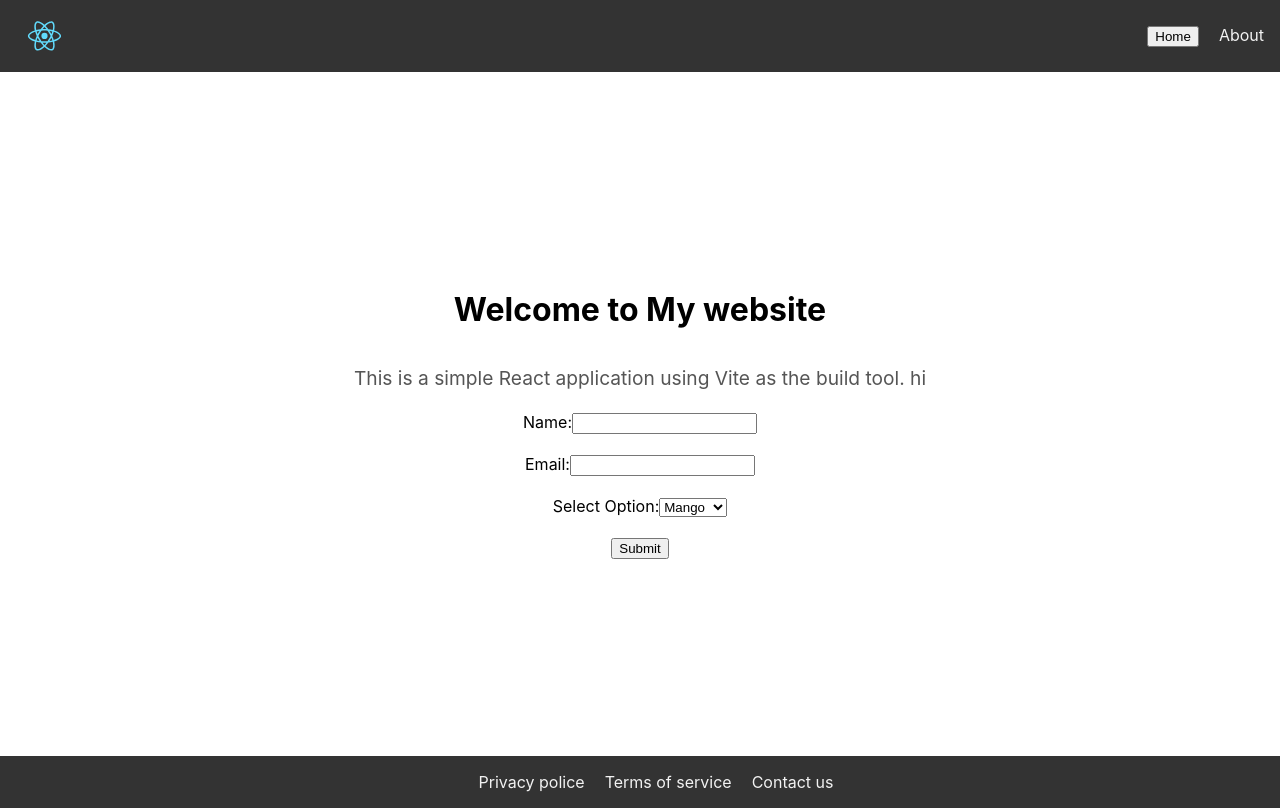
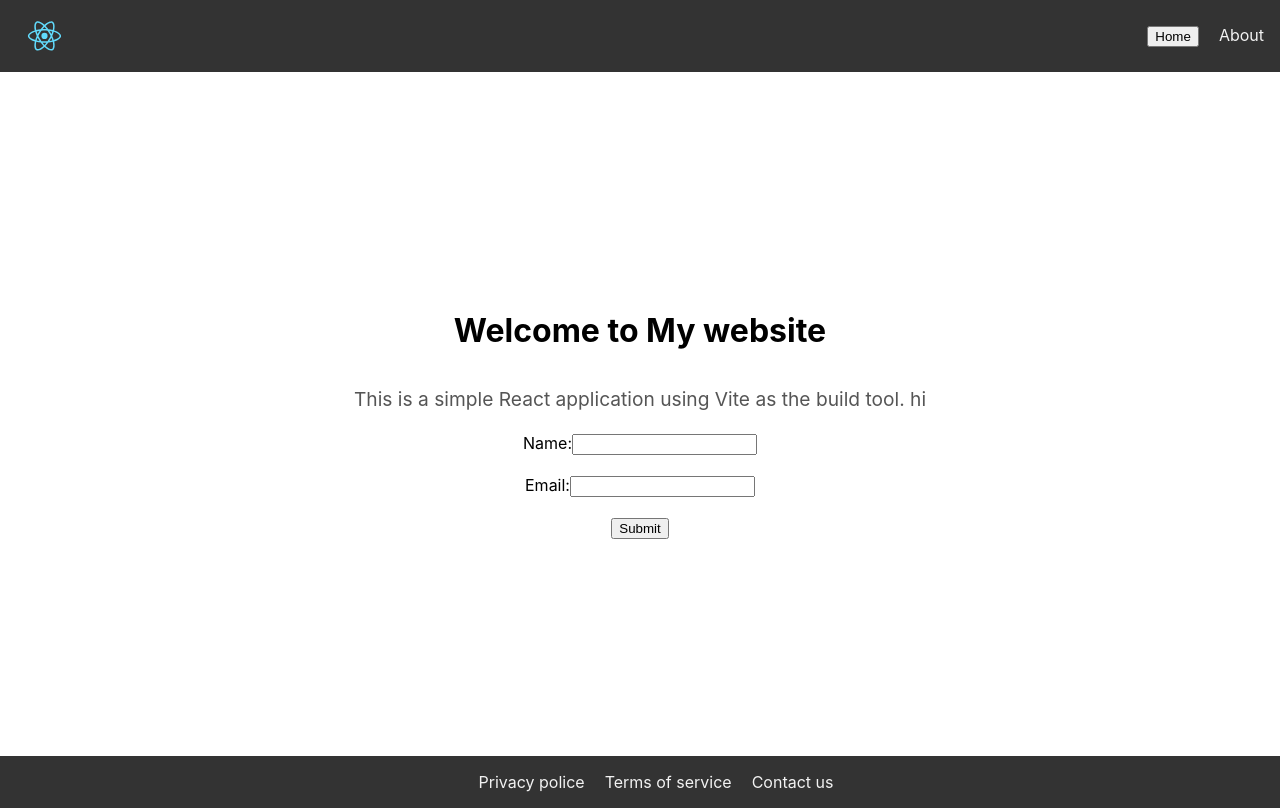
Before and after one commit to Harshchauhan177/ReactJS-FirstDemo, a React (Create React App) app in the folder beta-c/: page / in a window 1280 px wide. Shown: the top 808 px of the page. Built offline with nearby package versions, Linux system fonts and the light colour scheme.

Commit message:
context API and useContext Done

```diff
--- a/beta-c/src/App.js
+++ b/beta-c/src/App.js
@@ -1,17 +1,21 @@
+import { createContext, useState } from "react";
 import "./App.css";
 import About from "./pages/About";
 import Home from "./pages/Home";
 import { BrowserRouter as Router, Routes, Route } from "react-router-dom";
+
+export const MyContext = createContext();
 function App() {
+  const [contextState, setContextState] = useState({ name: "", email: "" });
   return (
-    <>
+    <MyContext.Provider value={{ contextState, setContextState }}>
       <Router>
         <Routes>
           <Route path="/" element={<Home />} />
           <Route path="/about" element={<About />} />
         </Routes>
       </Router>
-    </>
+    </MyContext.Provider>
   );
 }
 
--- /dev/null
+++ b/beta-c/src/components/forms/HomeForm.js
@@ -0,0 +1,55 @@
+import React, { useContext } from "react";
+import mainStyles from "../../assets/css/Main.module.css";
+import { MyContext } from "../../App";
+import { useNavigate } from "react-router-dom";
+function HomeForm() {
+  //   const [name, setName] = useState("");
+  //   const [email, setEmail] = useState("");
+  const Navigate = useNavigate();
+  const { contextState, setContextState } = useContext(MyContext);
+  const handelSubmit = (event) => {
+    event.preventDefault();
+    Navigate("/about");
+  };
+
+  return (
+    <div style={{ minHight: "80vh" }}>
+      <div className={mainStyles.homePage}>
+        <h1>Welcome to My website</h1>
+        <p>
+          This is a simple React application using Vite as the build tool. hi
+        </p>
+
+        <form onSubmit={handelSubmit}>
+          <label>
+            Name:
+            <input
+              type="text"
+              value={contextState.name}
+              onChange={(event) => {
+                setContextState({ ...contextState, name: event.target.value });
+              }}
+            />
+          </label>
+          <br />
+          <br />
+          <label>
+            Email:
+            <input
+              type="email"
+              value={contextState.email}
+              onChange={(event) => {
+                setContextState({ ...contextState, email: event.target.value });
+              }}
+            />
+          </label>
+          <br />
+          <br />
+          <button type="submit">Submit</button>
+        </form>
+      </div>
+    </div>
+  );
+}
+
+export default HomeForm;
--- a/beta-c/src/pages/About.js
+++ b/beta-c/src/pages/About.js
@@ -1,8 +1,10 @@
-import React from "react";
+import React, { useContext } from "react";
 import mainStyles from "../assets/css/Main.module.css";
 import Navbar from "../components/layouts/Navbar";
 import Footer from "../components/layouts/Footer";
+import { MyContext } from "../App";
 function About() {
+  const { contextState } = useContext(MyContext);
   return (
     <>
       <Navbar />
@@ -14,6 +16,9 @@ function About() {
           <p>
             This is a simple <b>About page</b>{" "}
           </p>
+
+          <p>{contextState.name}</p>
+          <p>{contextState.email}</p>
         </div>
       </div>
       <Footer />
--- a/beta-c/src/pages/Home.js
+++ b/beta-c/src/pages/Home.js
@@ -1,88 +1,14 @@
-import React, { useState } from "react";
-import mainStyles from "../assets/css/Main.module.css";
+import React from "react";
+// import mainStyles from "../assets/css/Main.module.css";
 import Navbar from "../components/layouts/Navbar";
 import Footer from "../components/layouts/Footer";
+import HomeForm from "../components/forms/HomeForm";
 
 function Home() {
-  const [name, setName] = useState("");
-  const [nameError, setNameError] = useState(null);
-  const [email, setEmail] = useState("");
-  const [options, setOptions] = useState("Mango");
-
-  const handelSubmit = (event) => {
-    event.preventDefault();
-    if (name.length > 10) {
-      setNameError("Please enter less than 10 characters");
-    } else {
-      setNameError(null);
-    }
-    console.log("Name:", name);
-    console.log("Email:", email);
-    console.log("Options:", options);
-  };
-
   return (
     <>
       <Navbar />
-      <div style={{ minHight: "80vh" }}>
-        <div className={mainStyles.homePage}>
-          <h1>Welcome to My website</h1>
-          <p>
-            This is a simple React application using Vite as the build tool. hi
-          </p>
-
-          <form onSubmit={handelSubmit}>
-            <label>
-              Name:
-              <input
-                type="text"
-                value={name}
-                onChange={(event) => {
-                  setName(event.target.value);
-                  if (name.length > 10) {
-                    setNameError("Please enter less than 10 characters");
-                  } else {
-                    setNameError(null);
-                  }
-                }}
-              />
-            </label>
-            {nameError != null ? (
-              <p style={{ color: "red" }}>{nameError}</p>
-            ) : null}
-            <br />
-            <br />
-            <label>
-              Email:
-              <input
-                type="email"
-                value={email}
-                onChange={(event) => {
-                  setEmail(event.target.value);
-                }}
-              />
-            </label>
-            <br />
-            <br />
-            <label>
-              Select Option:
-              <select
-                value={options}
-                onChange={(event) => {
-                  setOptions(event.target.value);
-                }}
-              >
-                <option value="Mango">Mango</option>
-                <option value="Banana">Banana</option>
-                <option value="Apple">Apple</option>
-              </select>
-            </label>
-            <br />
-            <br />
-            <button type="submit">Submit</button>
-          </form>
-        </div>
-      </div>
+      <HomeForm />
       <Footer />
     </>
   );
```
